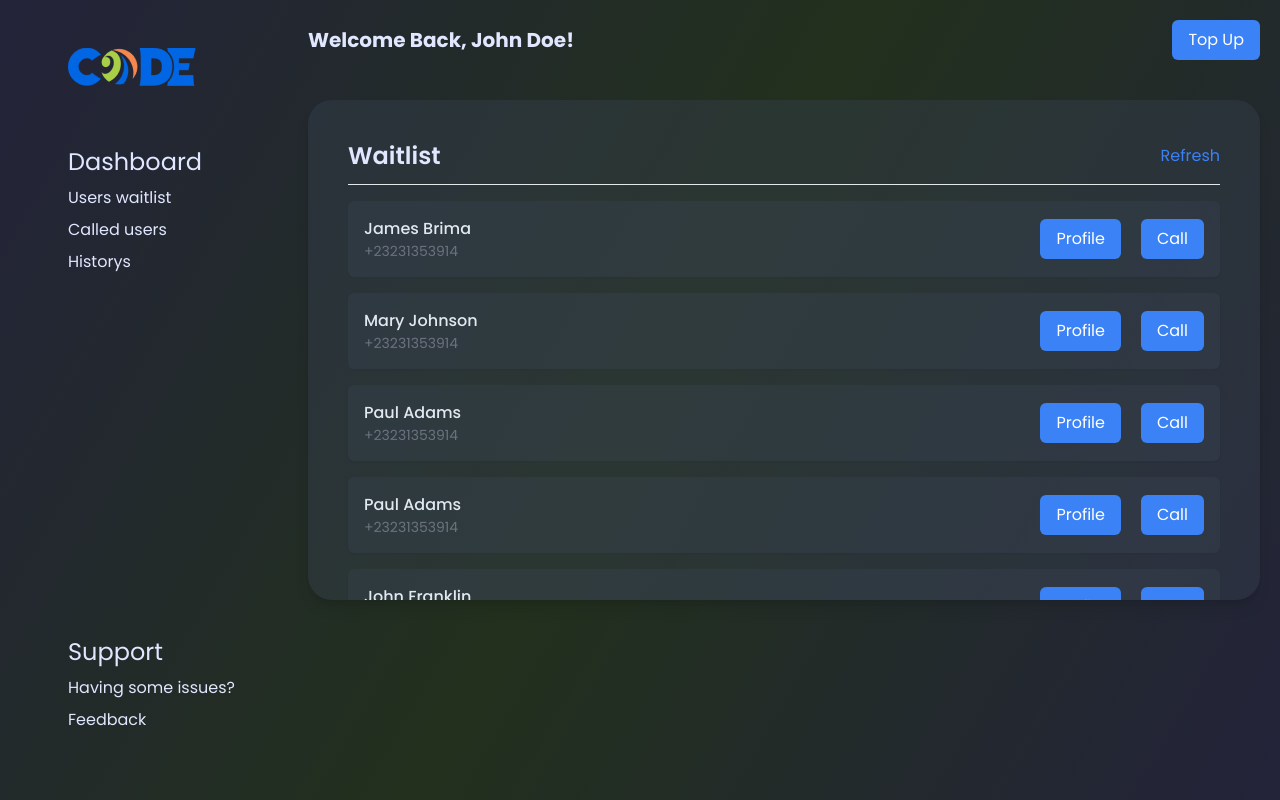
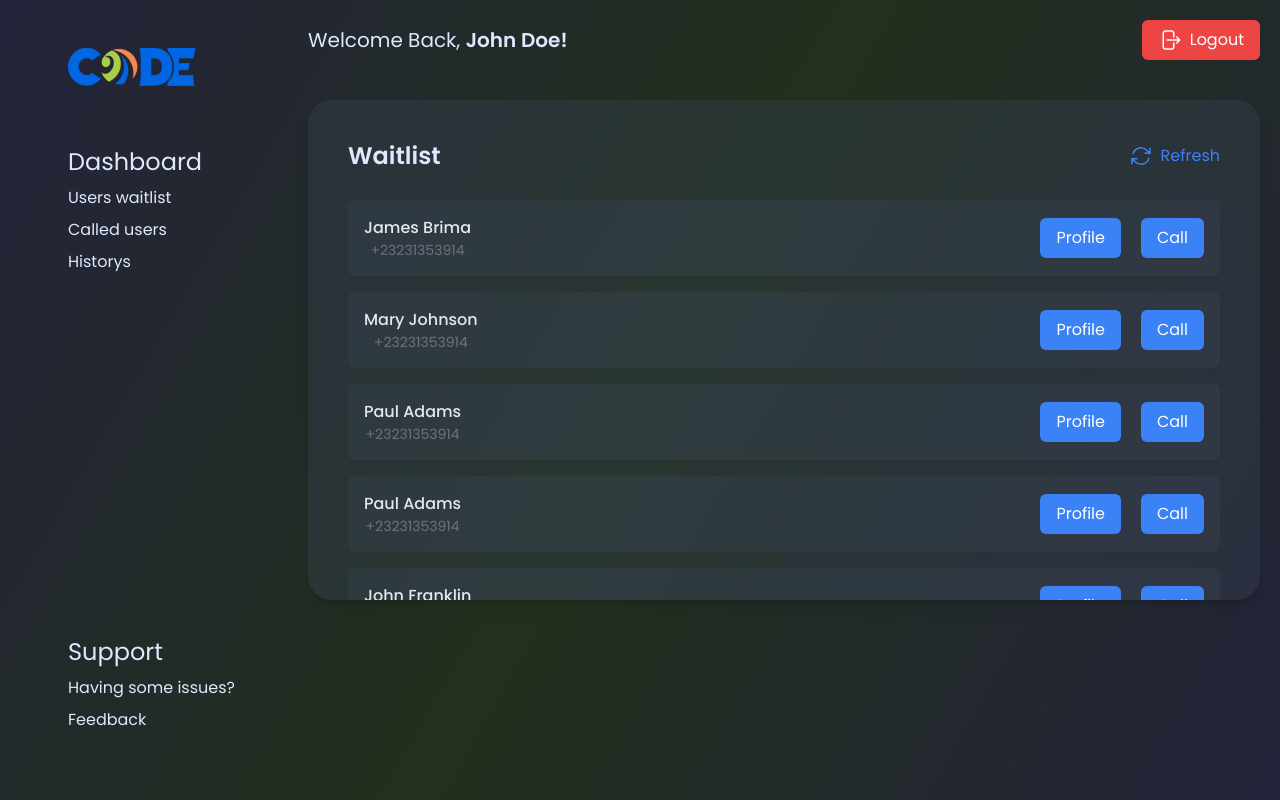
Before and after one commit to abdullah4tech/CODE-waitlist-system, a Vue app: page /dashboard in a window 1280 px wide. Built offline with nearby package versions, Linux system fonts and the light colour scheme.

Commit message:
feat: done with import UI

```diff
--- a/src/components/UserCalled.vue
+++ b/src/components/UserCalled.vue
@@ -0,0 +1,8 @@
+<script setup lang='ts'></script>
+
+
+<template>
+  <div>
+    <p class="font-light">No data available</p>
+  </div>
+</template>
--- a/src/components/WaitListHistory.vue
+++ b/src/components/WaitListHistory.vue
@@ -0,0 +1,8 @@
+<script setup lang='ts'></script>
+
+
+<template>
+  <div>
+    <p class="font-light">No data available</p>
+  </div>
+</template>
--- a/src/views/Pages/Dashboard.vue
+++ b/src/views/Pages/Dashboard.vue
@@ -1,6 +1,25 @@
 <script setup lang="ts">
-import Logo from '@/assets/header_logo_2.png'
-import WaitLists from '@/components/WaitLists.vue'
+import Logo from '@/assets/header_logo_2.png';
+import UserCalled from '@/components/UserCalled.vue';
+import WaitListHistory from '@/components/WaitListHistory.vue';
+import WaitLists from '@/components/WaitLists.vue';
+import { ref } from 'vue';
+
+
+const currentComponent = ref('');
+
+const renderComponent = (component: string) => {
+  currentComponent.value = component;
+};
+
+const isSpinning = ref(false);
+
+const spinSVG = () => {
+  isSpinning.value = true;
+  setTimeout(() => {
+    isSpinning.value = false;
+  }, 1000);
+};
 </script>
 
 <template>
@@ -11,9 +30,18 @@ import WaitLists from '@/components/WaitLists.vue'
       <div class="flex h-full m-5 justify-between flex-col gap-16 w-full">
         <div class="flex flex-col gap-2 w-full">
           <h1 class="text-2xl">Dashboard</h1>
-          <a class="hover:font-semibold" href="#">Users waitlist</a>
-          <a class="hover:font-semibold" href="#">Called users</a>
-          <a class="hover:font-semibold" href="#">Historys</a>
+          <a
+            class="hover:font-semibold" href="#"
+            @click.prevent="renderComponent('WaitLists')"
+          >Users waitlist</a>
+          <a
+            class="hover:font-semibold" href="#"
+            @click.prevent="renderComponent('UserCalled')"
+          >Called users</a>
+          <a
+            class="hover:font-semibold" href="#"
+            @click.prevent="renderComponent('WaitListHistory')"
+          >Historys</a>
         </div>
         <div class="flex flex-col gap-2 w-full">
           <h1 class="text-2xl">Support</h1>
@@ -27,9 +55,12 @@ import WaitLists from '@/components/WaitLists.vue'
     <div class="flex-1 p-5">
       <!-- Header Section -->
       <div class="flex justify-between items-center mb-10">
-        <h2 class="text-xl font-bold">Welcome Back, John Doe!</h2>
-        <button class="bg-blue-500 text-white px-4 py-2 rounded-md hover:bg-blue-600 transition">
-          Top Up
+        <h2 class="text-xl ">Welcome Back, <span class="font-semibold">John Doe!</span></h2>
+        <button class="bg-red-500 flex gap-2 text-white px-4 py-2 rounded-md hover:bg-red-600 transition">
+          <svg xmlns="http://www.w3.org/2000/svg" fill="none" viewBox="0 0 24 24" stroke-width="1.5" stroke="currentColor" class="size-6">
+            <path stroke-linecap="round" stroke-linejoin="round" d="M15.75 9V5.25A2.25 2.25 0 0 0 13.5 3h-6a2.25 2.25 0 0 0-2.25 2.25v13.5A2.25 2.25 0 0 0 7.5 21h6a2.25 2.25 0 0 0 2.25-2.25V15m3 0 3-3m0 0-3-3m3 3H9" />
+          </svg>
+          <span>Logout</span>
         </button>
       </div>
 
@@ -37,11 +68,29 @@ import WaitLists from '@/components/WaitLists.vue'
       <div
         class="w-full h-[500px] rounded-3xl overflow-auto p-10 bg-opacity-40 bg-gray-700 shadow-lg"
       >
-        <div class="sticky flex items-center border-b pb-3 justify-between mb-4">
+        <div class="sticky flex items-center pb-3 justify-between mb-4">
           <h2 class="text-2xl font-semibold">Waitlist</h2>
-          <button class="text-blue-500 hover:text-blue-600 transition">Refresh</button>
+          <button @click="spinSVG" class="text-blue-500 flex gap-2 hover:text-blue-600 transition">
+            <svg :class="{ 'svg-spin': isSpinning }" xmlns="http://www.w3.org/2000/svg" fill="none" viewBox="0 0 24 24" stroke-width="1.5" stroke="currentColor" class="size-6">
+              <path stroke-linecap="round" stroke-linejoin="round" d="M16.023 9.348h4.992v-.001M2.985 19.644v-4.992m0 0h4.992m-4.993 0 3.181 3.183a8.25 8.25 0 0 0 13.803-3.7M4.031 9.865a8.25 8.25 0 0 1 13.803-3.7l3.181 3.182m0-4.991v4.99" />
+            </svg>
+            <span>Refresh</span>
+          </button>
         </div>
-        <WaitLists />
+
+        <div v-show="currentComponent === 'WaitLists'">
+          <WaitLists />
+        </div>
+        <div v-show="currentComponent === 'UserCalled'">
+          <UserCalled />
+        </div>
+        <div v-show="currentComponent === 'WaitListHistory'">
+          <WaitListHistory />
+        </div>
+        <div v-show="currentComponent === ''" class="text-center text-gray-400">
+          <WaitLists />
+        </div>
+
       </div>
     </div>
   </section>
@@ -57,4 +106,17 @@ section {
     rgba(35, 35, 58, 1) 100%
   );
 }
+
+@keyframes spin {
+  from {
+    transform: rotate(0deg);
+  }
+  to {
+    transform: rotate(360deg);
+  }
+}
+
+.svg-spin {
+  animation: spin 1s linear; /* Spins for 2 seconds */
+}
 </style>
--- a/src/views/Pages/HomeView.vue
+++ b/src/views/Pages/HomeView.vue
@@ -17,7 +17,7 @@ const toggleDropdown = () => {
   dropdownOpen.value = !dropdownOpen.value;
 };
 
-const selectCourse = (course) => {
+const selectCourse = (course:string) => {
   selectedCourse.value = course;
   dropdownOpen.value = false;
 };
@@ -133,14 +133,6 @@ const selectCourse = (course) => {
               </div>
             </div>
           </div>
-          <!-- <div class="flex flex-col col-span-1 sm:col-span-2 gap-2">
-            <label class="text-sm" for="">Message</label>
-            <textarea
-              name=""
-              class="border px-3 py-2 text-sm h-24 w-full outline-none rounded focus:border-black transition-all resize-none"
-              placeholder="Enter your message"
-            ></textarea>
-          </div> -->
         </div>
         <div class="flex items-start gap-2">
           <input id="check" class="h-4 w-4" type="checkbox" />
```
